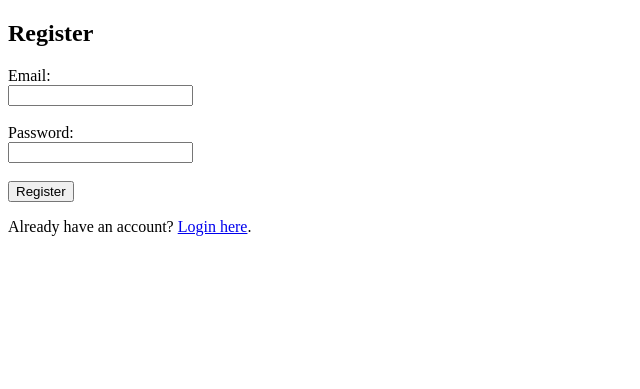
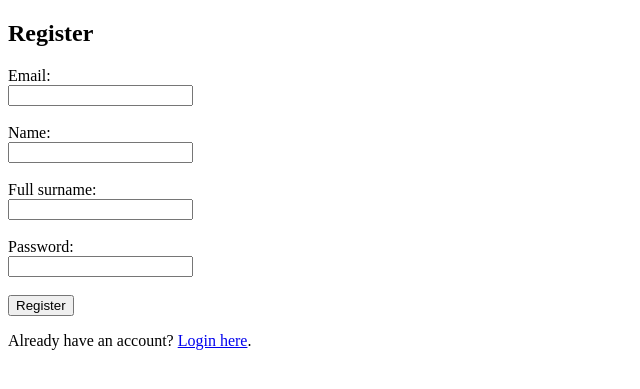
Before and after one commit to timc6t/php-project1, a PHP site: page /register.php in a window 1280 px wide. Shown: the top 389 px of the page, without its empty margins (0-640 px from the left). Run offline with PHP 8.4, Linux system fonts and the light colour scheme.

Commit message:
Corrections and modifications

```diff
--- a/db_config.php
+++ b/db_config.php
@@ -1,7 +1,7 @@
 <?php
-if (session_start() === PHP_SESSION_NONE) {
+/*if (session_start() === PHP_SESSION_NONE) {
 	session_start();
-}
+}*/
 
 function load_config($name, $schema){
 	$config = new DOMDocument();
--- a/login.php
+++ b/login.php
@@ -74,5 +74,6 @@
 
         <button type="submit">Login</button>
     </form>
+    <p>No account yet? Click <a href='register.php'>here</a> in order to get your account.</p>
 </body>
 </html>
--- a/register.php
+++ b/register.php
@@ -14,8 +14,8 @@
             //$db = new PDO($result[0], $result[1], $result[2]);
             list($dsn, $user, $db_password) = load_config(dirname(__FILE__) . "/configuration.xml", dirname(__FILE__) . "/configuration.xsd");
             $db = new PDO($dsn, $user);
-            $prepared = $db -> prepare("INSERT INTO users (email, user_password) VALUES (?, ?)");
-            $prepared -> execute([$email, $hashed_password]);
+            $prepared = $db -> prepare("INSERT INTO users (email, name, full_surname,  user_password) VALUES (?, ?, ?, ?, ?)");
+            $prepared -> execute([$email, $name, $full_surname, $hashed_password]);
 
             echo "Registration successful!";
         } catch(PDOException $e) {
@@ -34,10 +34,16 @@
 <body>
     <h2>Register</h2>
     <form method="post" action="<?php echo htmlspecialchars($_SERVER["PHP_SELF"]); ?>">
-        <label for="email">Email: </label><br>
+        <label for="email">Email:</label><br>
         <input type="email" id="email" name="email" required><br><br>
 
-        <label for="password">Password: </label><br>
+        <label for="name">Name:</label><br>
+        <input type="name" id="name" name="name" required><br><br>
+
+        <label for="full_surname">Full surname:</label><br>
+        <input type="full_surname" id="full_surname" name="full_surname" required><br><br>
+
+        <label for="password">Password:</label><br>
         <input type="password" id="password" name="password" required><br><br>
 
         <input type="submit" value="Register">
```
Also changed, not shown: employee_expenses.sql (+5 -24 lines).
